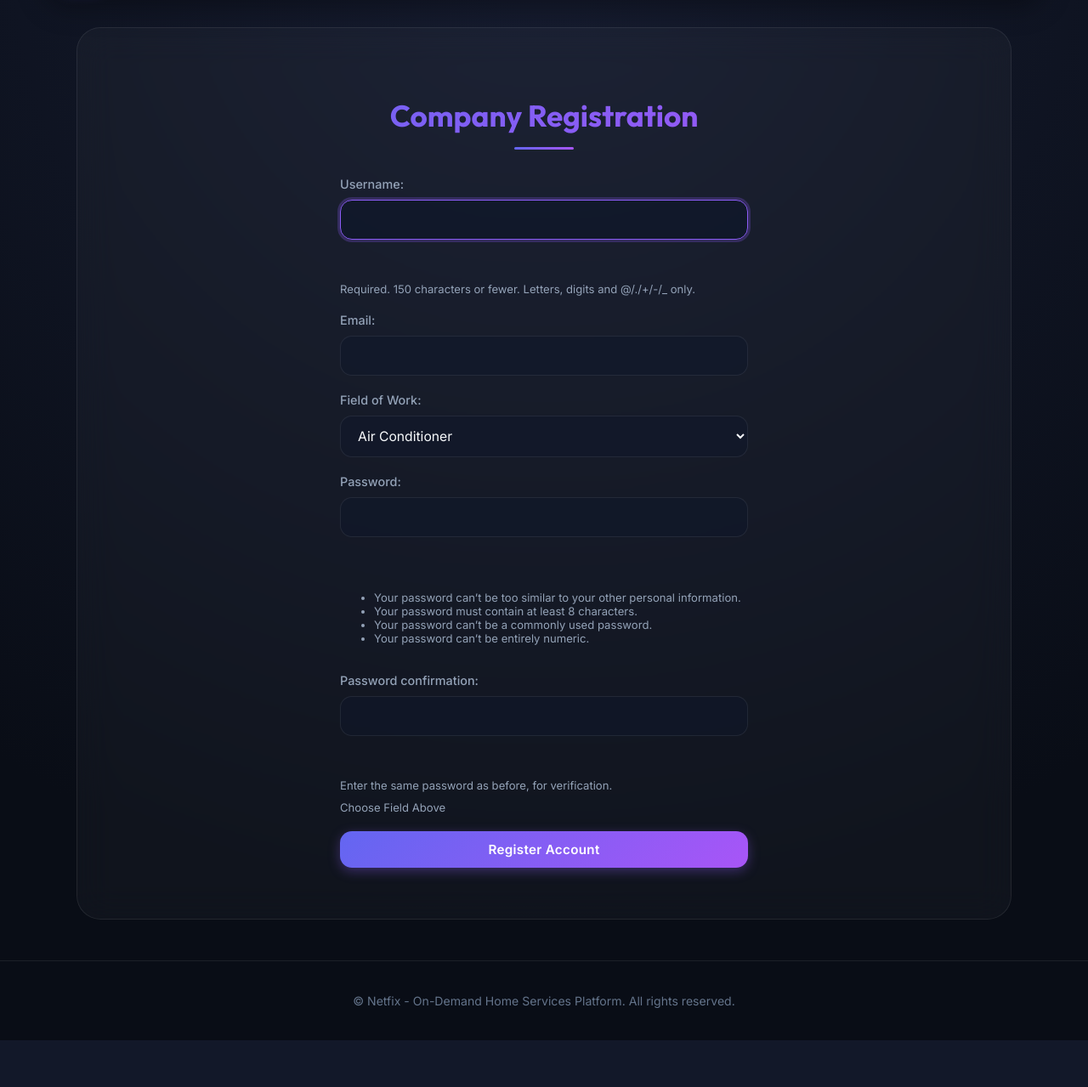
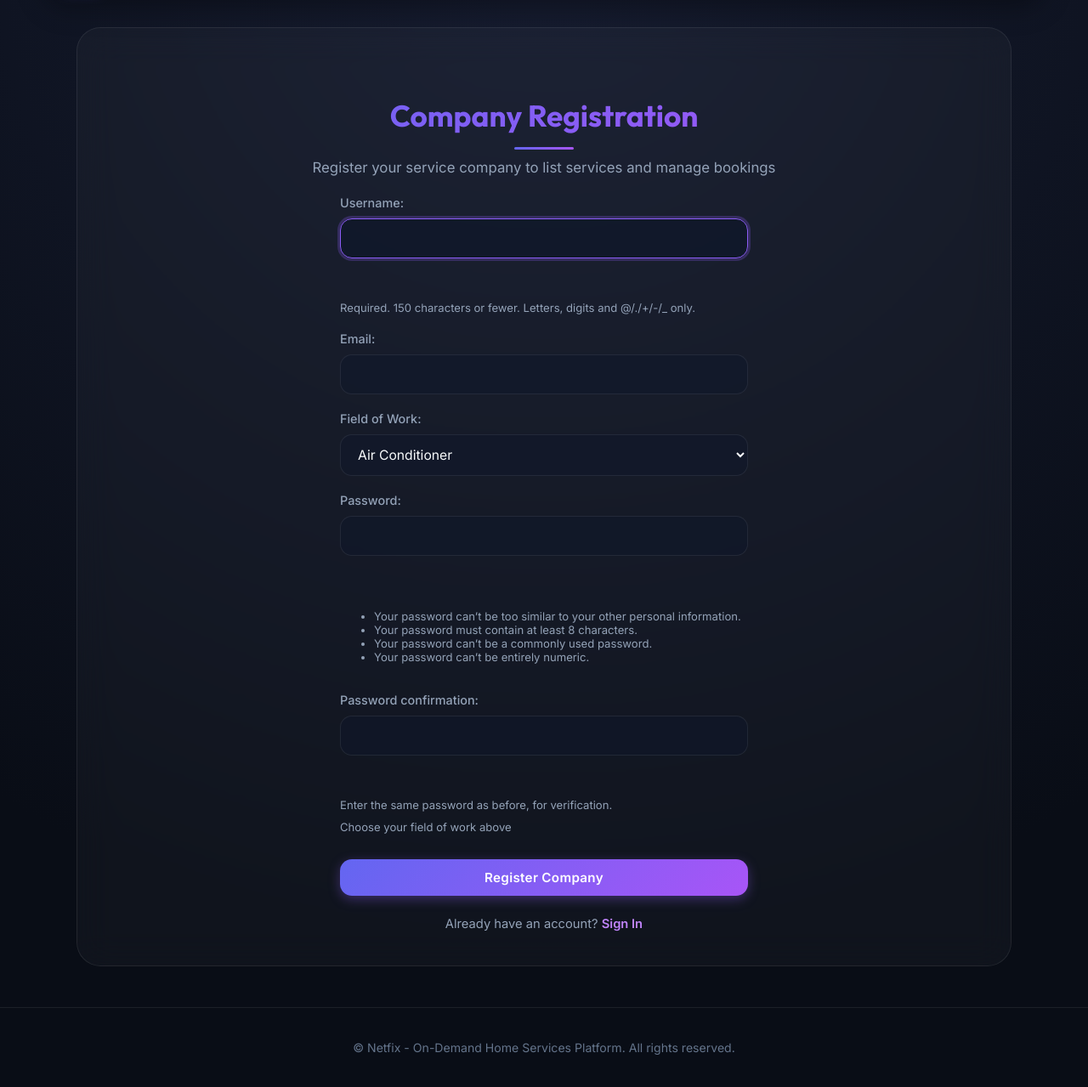
Before and after one commit to sahmedhusain/fixlink, a Django app: page /register/company/ in a window 1280 px wide. Shown: the part 78-1357 px from the top of the page at 85% size. Before the commit the page ends 1302 px from the top, so only its background shows below. Run offline with Django 3.2, Linux system fonts and the light colour scheme.

Commit message:
fix(assets): generate missing company image asset and enhance auth templates

```diff
--- a/users/templates/users/register_company.html
+++ b/users/templates/users/register_company.html
@@ -4,11 +4,19 @@
 {% endblock %}
 
 {% block content %}
-    <p class="title">Company Registration</p>
+    <div style="text-align: center; margin-bottom: 20px;">
+        <p class="title" style="margin-bottom: 8px;">Company Registration</p>
+        <p style="color: var(--text-muted); font-size: 1.05rem; margin: 0;">Register your service company to list services and manage bookings</p>
+    </div>
+
     <form method="POST">
         {% csrf_token %}
         {{ form }}
-        <span class="helptext">Choose Field Above</span>
-        <button type="submit" name="register">Register Account</button>
+        <span class="helptext">Choose your field of work above</span>
+        <button type="submit" name="register" style="margin-top: 10px;">Register Company</button>
     </form>
+
+    <div style="text-align: center; margin-top: 24px; color: var(--text-muted); font-size: 0.92rem;">
+        Already have an account? <a href="/register/login/" class="font-bold" style="color: var(--accent-light);">Sign In</a>
+    </div>
 {% endblock %}
```
Also changed, not shown: users/templates/users/login.html (+10 -2 lines), users/templates/users/register.html (+5 -4 lines), users/templates/users/register_customer.html (+10 -2 lines), static/css/company.png (added), static/css/customer.png.
